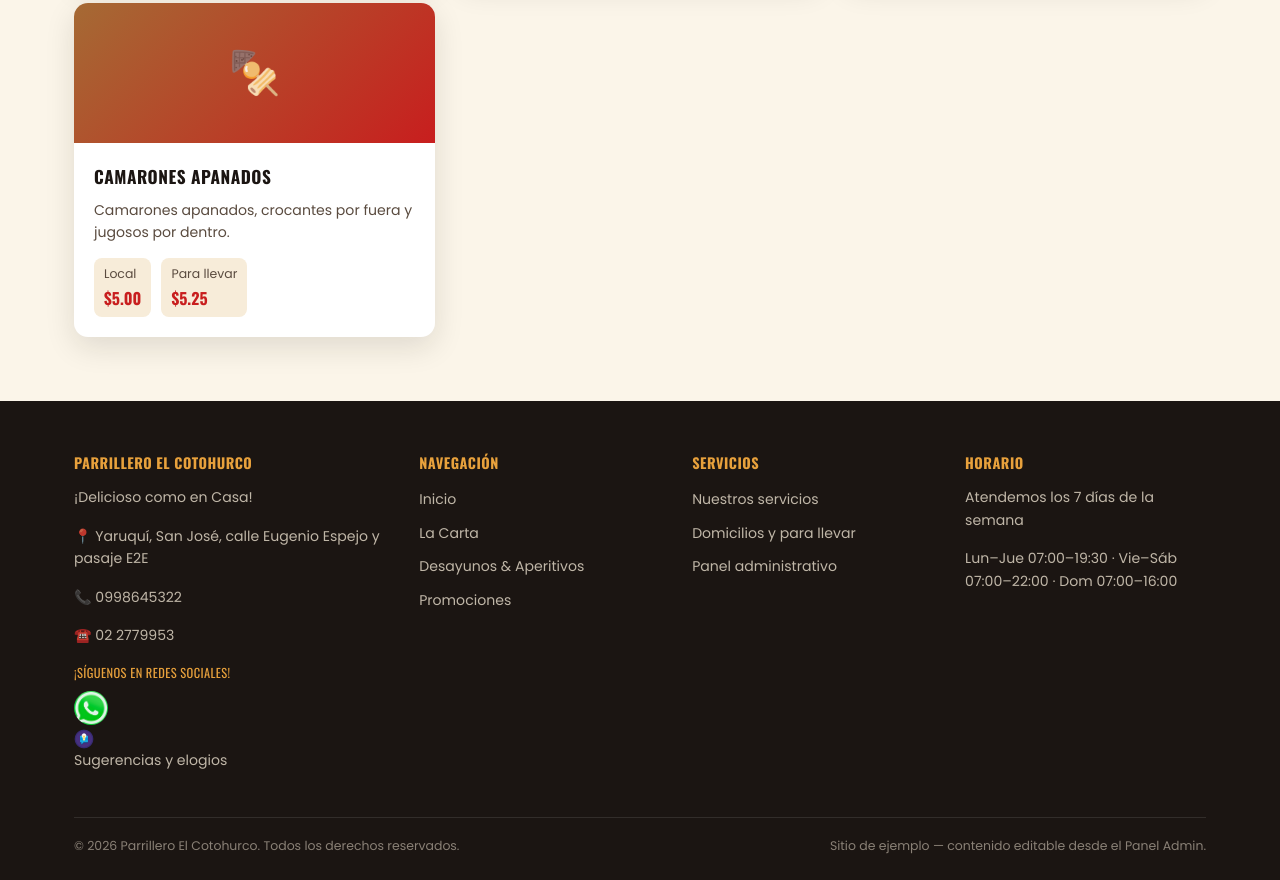
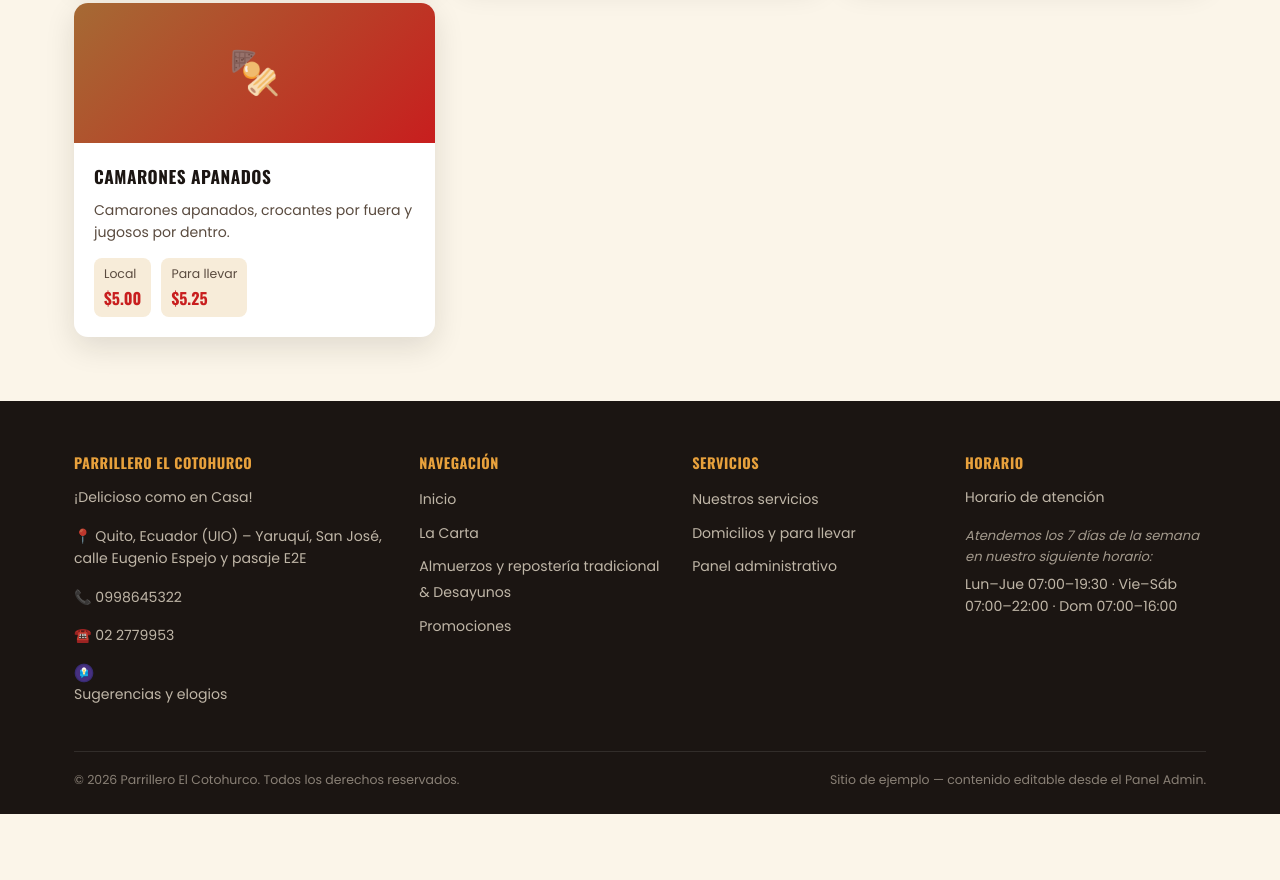
Before and after one commit to jhoncalva016-cell/Parrillero-cotohurco, a website: page carta.html in a window 1280 px wide. Shown: the part 1758-2638 px from the top of the page. After the commit the page ends 2572 px from the top, so only its background shows below. Drawn offline with nearby package versions, Linux system fonts and the light colour scheme.

Commit message:
Add files via upload

```diff
--- a/carta.html
+++ b/carta.html
@@ -23,7 +23,7 @@
     <ul class="nav-links">
       <li><a href="index.html">Inicio</a></li>
       <li><a href="carta.html" class="active">La Carta</a></li>
-      <li><a href="desayunos.html">Desayunos &amp; Aperitivos</a></li>
+      <li><a href="desayunos.html">Almuerzos y repostería tradicional &amp; Desayunos</a></li>
       <li><a href="promociones.html">Promociones</a></li>
       <li><a href="servicios.html">Servicios</a></li>
       <li><a href="domicilios.html">Domicilios</a></li>
@@ -66,7 +66,6 @@
         <p><a href="#" data-phone2-link>☎️ <span data-footer-phone2>Convencional</span></a></p>
         <p class="social-label" data-social-icons>¡Síguenos en redes sociales!</p>
         <div class="social-icons" data-social-icons>
-          <a href="#" data-social="whatsapp" target="_blank" rel="noopener" title="WhatsApp"><img src="images/social-whatsapp.png" alt="WhatsApp"></a>
           <a href="#" data-social="facebook" target="_blank" rel="noopener" title="Facebook"><img src="images/social-facebook.png" alt="Facebook"></a>
           <a href="#" data-social="instagram" target="_blank" rel="noopener" title="Instagram"><img src="images/social-instagram.png" alt="Instagram"></a>
           <a href="#" data-social="tiktok" target="_blank" rel="noopener" title="TikTok"><img src="images/social-tiktok.png" alt="TikTok"></a>
@@ -78,7 +77,7 @@
         <ul>
           <li><a href="index.html">Inicio</a></li>
           <li><a href="carta.html">La Carta</a></li>
-          <li><a href="desayunos.html">Desayunos &amp; Aperitivos</a></li>
+          <li><a href="desayunos.html">Almuerzos y repostería tradicional &amp; Desayunos</a></li>
           <li><a href="promociones.html">Promociones</a></li>
         </ul>
       </div>
@@ -93,6 +92,7 @@
       <div>
         <h4>Horario</h4>
         <p data-footer-hours-note>Nota</p>
+        <p class="hours-lead">Atendemos los 7 días de la semana en nuestro siguiente horario:</p>
         <p data-footer-hours>Horario</p>
       </div>
     </div>
--- a/css/style.css
+++ b/css/style.css
@@ -615,6 +615,12 @@ p{margin:0 0 1rem;}
 .footer-grid p, .footer-grid a{font-size:.88rem;color:rgba(247,236,217,0.75);}
 .footer-grid ul li{margin-bottom:8px;}
 .footer-grid a:hover{color:var(--color-gold);}
+.footer-grid .hours-lead{
+  font-size:.82rem;
+  font-style:italic;
+  color:rgba(247,236,217,0.62);
+  margin:0 0 6px;
+}
 .footer-grid .social-label{
   font-family:var(--font-head);
   font-size:.78rem;
--- a/js/data.js
+++ b/js/data.js
@@ -33,7 +33,7 @@ const DEFAULT_DATA = {
     phoneLandline: "02 2779953",
     whatsapp: "0998645322",
     hoursWeekday: "Lun–Jue 07:00–19:30 · Vie–Sáb 07:00–22:00 · Dom 07:00–16:00",
-    hoursNote: "Atendemos los 7 días de la semana",
+    hoursNote: "Horario de atención",
     facebook: "",
     instagram: "",
     tiktok: "",
--- a/js/main.js
+++ b/js/main.js
@@ -70,7 +70,7 @@ function renderRestaurantInfo(data) {
 function renderFooterInfo(data) {
   const r = data.restaurant;
   const map = {
-    "[data-footer-address]": r.address,
+    "[data-footer-address]": r.address ? ("Quito, Ecuador (UIO) – " + r.address) : "",
     "[data-footer-phone]": r.phone,
     "[data-footer-phone2]": r.phoneLandline,
     "[data-footer-hours]": r.hoursWeekday,
@@ -90,8 +90,10 @@ function renderFooterInfo(data) {
     if (digits.startsWith("0")) tel = "593" + digits.slice(1);
     return digits ? ("tel:+" + tel) : "#";
   }
+  // El número de celular (📞) queda sincronizado directo con WhatsApp;
+  // si no hay número de WhatsApp configurado, cae de respaldo a la llamada normal.
   document.querySelectorAll("[data-phone-link]").forEach(a => {
-    a.href = toTelHref(r.phone);
+    a.href = toWhatsAppLink(r.whatsapp, "Hola, quisiera más información.") || toTelHref(r.phone);
   });
   document.querySelectorAll("[data-phone2-link]").forEach(a => {
     a.href = toTelHref(r.phoneLandline);
@@ -129,13 +131,17 @@ function applySocialLinks(data) {
       a.style.display = "none";
     }
   });
-  const anySocial = Object.values(socialLinks).some(Boolean);
+  // El icono de WhatsApp ya no se muestra en la fila de redes (ver [data-phone-link]
+  // más arriba, que ahora abre WhatsApp directo); la fila solo depende de fb/ig/tiktok.
+  const anySocial = ["facebook", "instagram", "tiktok"].some(k => socialLinks[k]);
   document.querySelectorAll("[data-social-icons]").forEach(wrap => {
     wrap.style.display = anySocial ? "" : "none";
   });
 
+  // El buzón de "Sugerencias y elogios" queda sincronizado con Facebook;
+  // si aún no hay Facebook configurado, usa feedbackUrl y luego WhatsApp de respaldo.
   document.querySelectorAll("[data-feedback-link]").forEach(a => {
-    const url = r.feedbackUrl || toWhatsAppLink(r.whatsapp, "Hola, quiero dejar una sugerencia o un elogio para el restaurante.");
+    const url = r.facebook || r.feedbackUrl || toWhatsAppLink(r.whatsapp, "Hola, quiero dejar una sugerencia o un elogio para el restaurante.");
     const wrap = a.closest("p");
     if (url) {
       a.href = url;
@@ -342,7 +348,6 @@ function promoEmptyStateHTML() {
     <div class="empty-state empty-state-social">
       <p>No hay promociones activas por el momento. ¡Síguenos para no perderte las próximas!</p>
       <div class="social-icons social-icons--light" data-social-icons>
-        <a href="#" data-social="whatsapp" target="_blank" rel="noopener" title="WhatsApp"><img src="images/social-whatsapp.png" alt="WhatsApp"></a>
         <a href="#" data-social="facebook" target="_blank" rel="noopener" title="Facebook"><img src="images/social-facebook.png" alt="Facebook"></a>
         <a href="#" data-social="instagram" target="_blank" rel="noopener" title="Instagram"><img src="images/social-instagram.png" alt="Instagram"></a>
         <a href="#" data-social="tiktok" target="_blank" rel="noopener" title="TikTok"><img src="images/social-tiktok.png" alt="TikTok"></a>
```
Also changed, not shown: desayunos.html (+3 -3 lines), domicilios.html (+3 -3 lines), index.html (+3 -3 lines), promociones.html (+3 -3 lines), servicios.html (+3 -3 lines).
